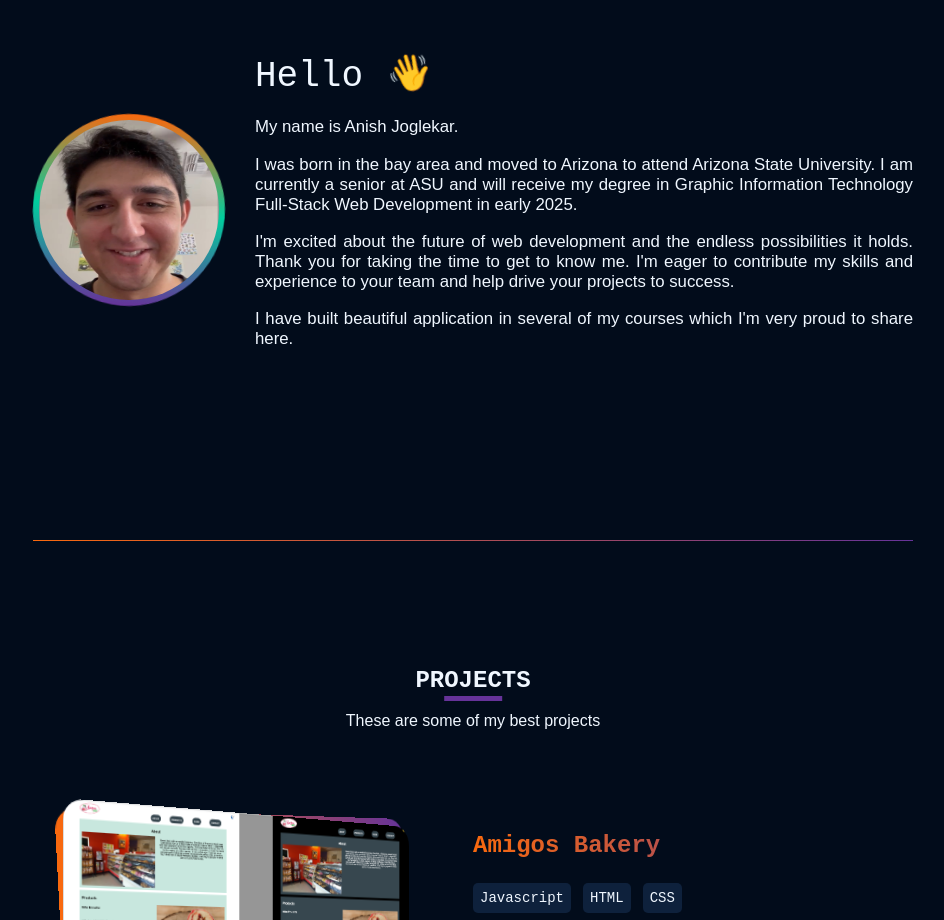
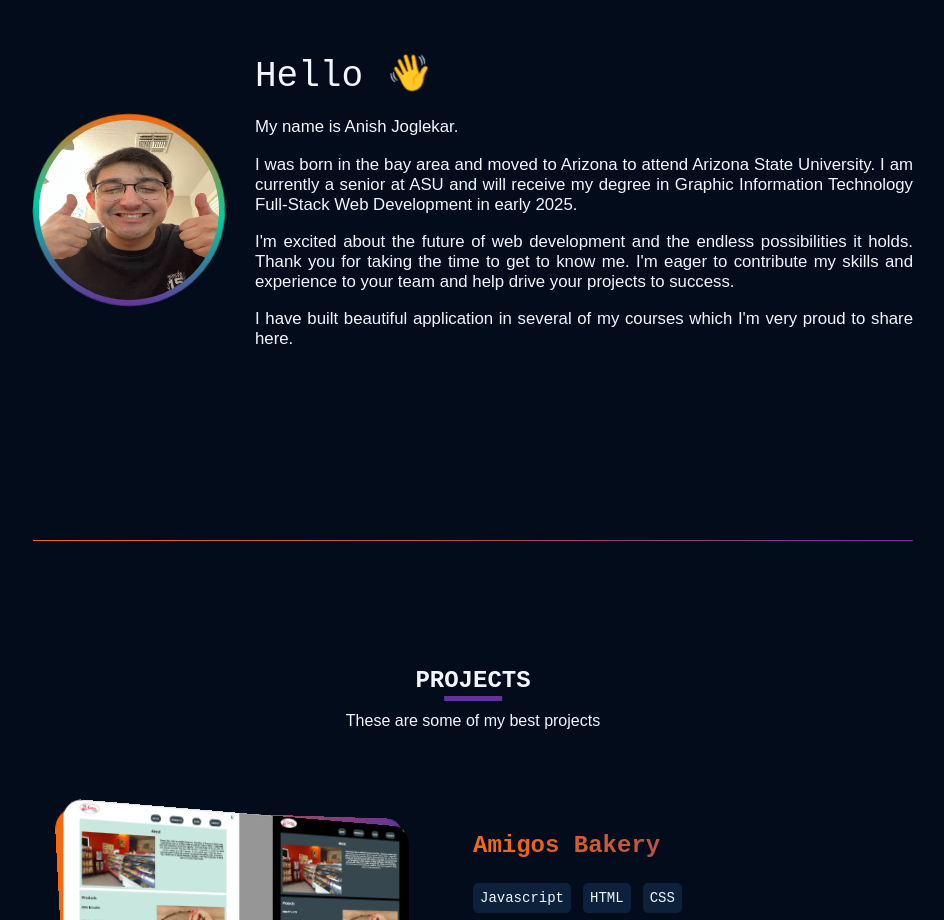
Before and after one commit to asuanish/portfolio, a React (Create React App) app: page / in a window 1280 px wide. Shown: the part 940-1860 px from the top of the page, without its empty margins (167-1111 px from the left). Built offline with nearby package versions, Linux system fonts and the light colour scheme.

Commit message:
updated profile-pic

```diff
--- a/src/components/AboutSection.jsx
+++ b/src/components/AboutSection.jsx
@@ -6,7 +6,7 @@ import {
   StyledAboutSection,
   StyledEmoji,
   StyledHeading,
-  StyledImage,
+  StyledImage
 } from "./styles/AboutSection.styled";
 
 export const AboutSection = () => {
@@ -14,7 +14,7 @@ export const AboutSection = () => {
     <>
       <StyledAboutSection id="about">
         <ImageContainer>
-          <StyledImage src="./images/profile-pic.png" alt="Anish Joglekar" />
+          <StyledImage src="./images/profile-pic.jpg" alt="Anish Joglekar" />
           <DarkCircle />
           <GradientCircle />
         </ImageContainer>
--- a/src/components/NavBar.jsx
+++ b/src/components/NavBar.jsx
@@ -11,7 +11,7 @@ import {
   NavLink,
   NavList,
   Profile,
-  SocialIcons,
+  SocialIcons
 } from "./styles/Nav.styled";
 import { FaLinkedin, FaGithub } from "react-icons/fa";
 import useScrollDirection from "../hooks/useScrollDirection";
@@ -46,7 +46,7 @@ export const NavBar = () => {
                   <NavLink href="#hero-section">
                     <Profile>
                       <img
-                        src="./images/profile-pic.png"
+                        src="./images/profile-pic.jpg"
                         alt="Anish Joglekar"
                       />
                       <span>Anish Joglekar</span>
```
Also changed, not shown: public/images/profile-pic.jpg, public/images/profile-pic.png (deleted).
